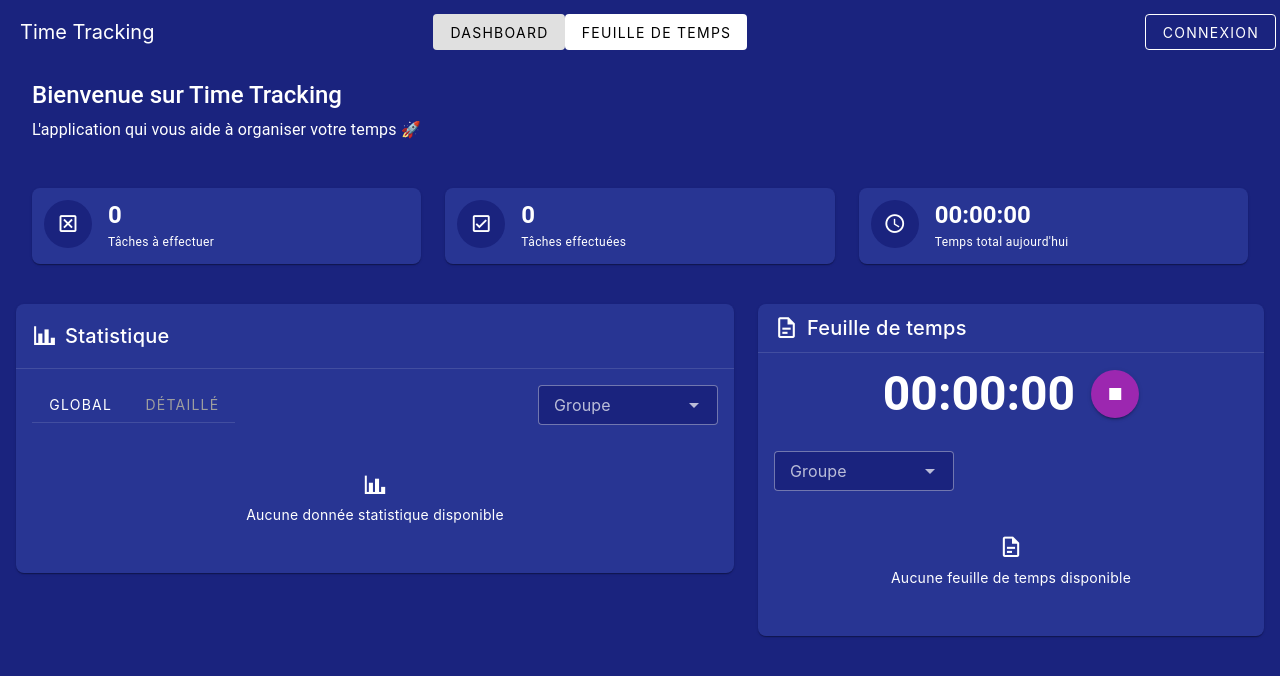
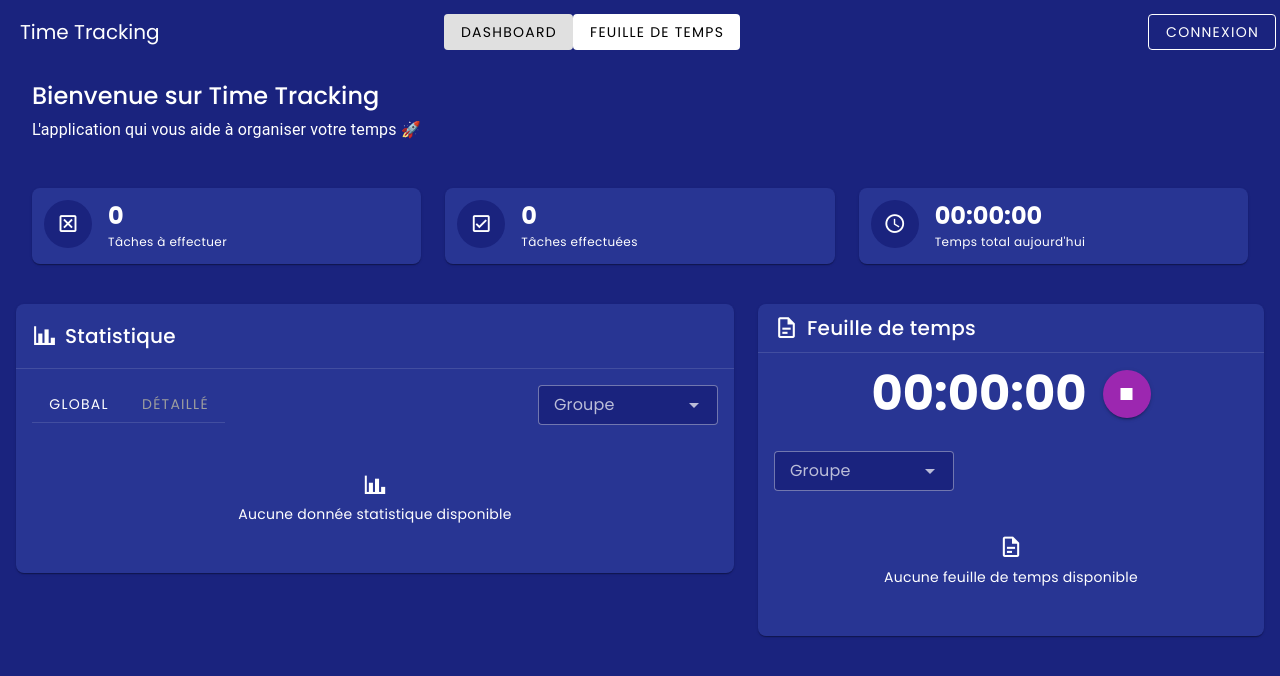
Before and after one commit to Maksew/TimeTracking, a Vue app in the folder frontend/: page / in a window 1280 px wide. Shown: the top 676 px of the page. Built offline with nearby package versions, Linux system fonts and the light colour scheme.

Commit message:
Update Font and Add sass-embedded

```diff
--- a/frontend/index.html
+++ b/frontend/index.html
@@ -3,7 +3,10 @@
   <head>
     <meta charset="UTF-8">
     <meta name="viewport" content="width=device-width, initial-scale=1.0">
-    <title>Vite App</title>
+    <title>Time Tracking | Organisez votre temps facilement</title>
+    <link rel="preconnect" href="https://fonts.googleapis.com">
+    <link rel="preconnect" href="https://fonts.gstatic.com" crossorigin>
+    <link href="https://fonts.googleapis.com/css2?family=Poppins:ital,wght@0,100;0,200;0,300;0,400;0,500;0,600;0,700;0,800;0,900;1,100;1,200;1,300;1,400;1,500;1,600;1,700;1,800;1,900&display=swap" rel="stylesheet">
   </head>
   <body>
     <div id="app"></div>
--- a/frontend/package.json
+++ b/frontend/package.json
@@ -24,6 +24,7 @@
     "eslint": "^9.18.0",
     "eslint-plugin-vue": "^9.32.0",
     "prettier": "^3.4.2",
+    "sass-embedded": "^1.85.1",
     "vite": "^6.0.11",
     "vite-plugin-vue-devtools": "^7.7.0"
   }
--- a/frontend/src/main.js
+++ b/frontend/src/main.js
@@ -7,6 +7,9 @@ import * as components from 'vuetify/components'
 import * as directives from 'vuetify/directives'
 import 'vuetify/styles'
 import '@mdi/font/css/materialdesignicons.css'
+
+//Font
+import './scss/main.scss'
 
 import App from './App.vue'
 import router from './router'
--- /dev/null
+++ b/frontend/src/scss/base/_typography.scss
@@ -0,0 +1,18 @@
+$body-font-family: "Poppins";
+
+
+$typoOptions: text-h1, text-sm-h1, text-md-h1, text-lg-h1, text-h2, text-sm-h2,
+  text-md-h2, text-lg-h2, text-h3, text-sm-h3, text-md-h3, text-lg-h3, text-h4,
+  text-sm-h4, text-md-h4, text-lg-h4, text-h5, text-sm-h5, text-md-h5,
+  text-lg-h5, text-h6, text-sm-h6, text-md-h6, text-lg-h6, headline, title,
+  subtitle-1, subtitle-2, text-body-1, text-sm-body-1, text-md-body-1,
+  text-lg-body-1, text-body-2, text-sm-body-2, text-md-body-2, text-lg-body-2,
+  text-caption;
+#app {
+  font-family: $body-font-family, sans-serif !important;
+  @each $typoOption in $typoOptions {
+    .#{$typoOption} {
+      font-family: $body-font-family, sans-serif !important;
+    }
+  }
+}
--- /dev/null
+++ b/frontend/src/scss/main.scss
@@ -0,0 +1 @@
+@import "base/typography";
```
